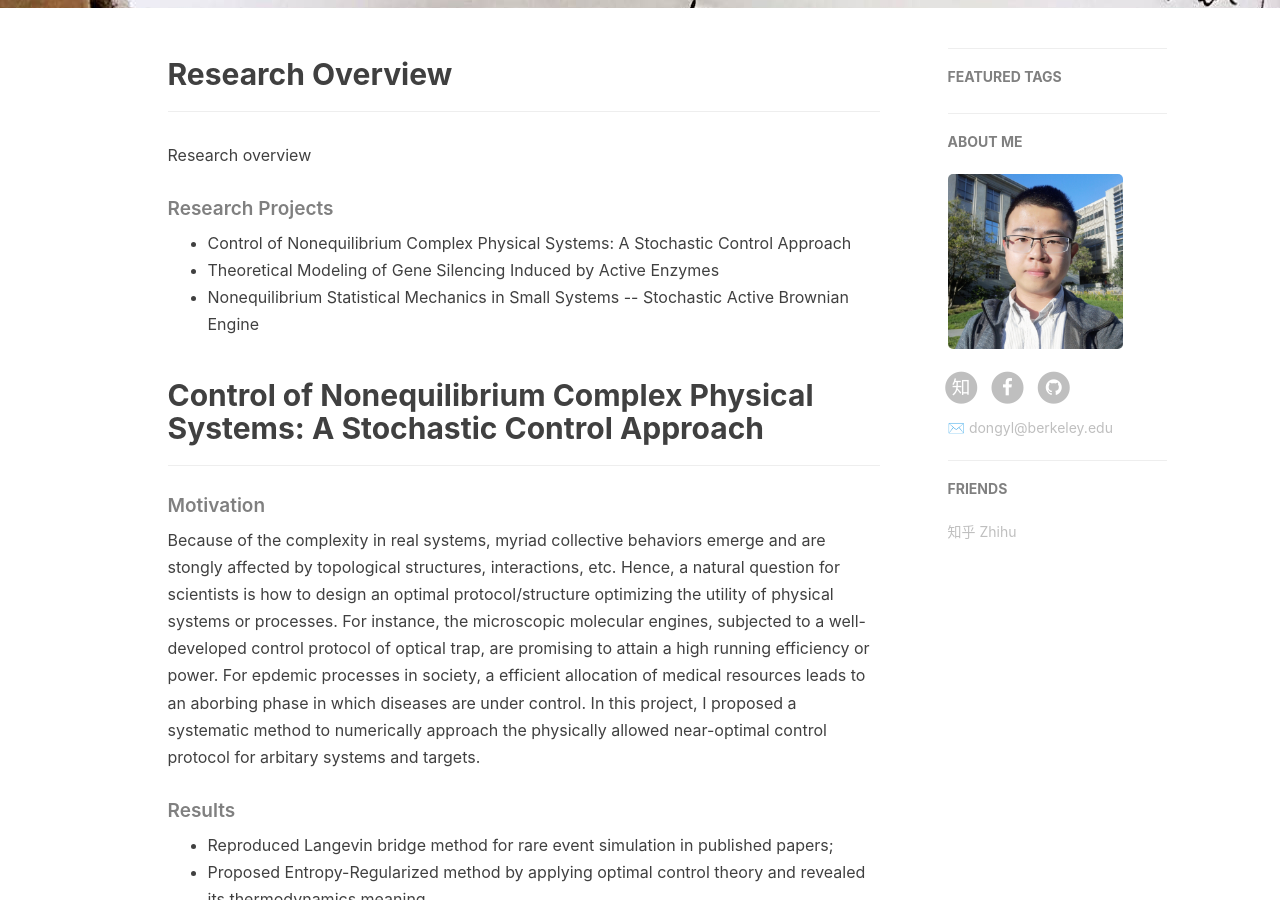
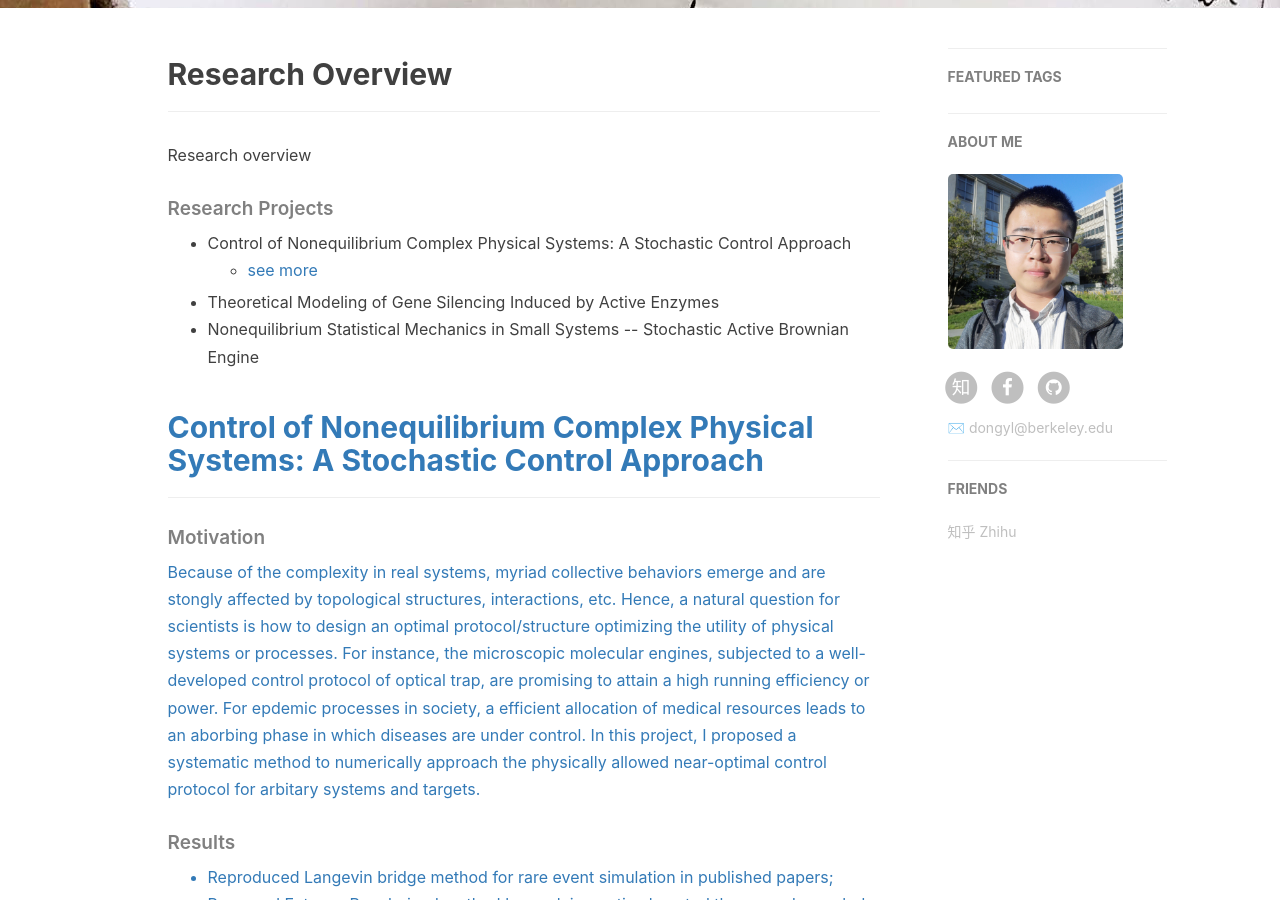
Before and after one commit to dongylaq/dongylaq.github.io, a Jekyll site: the page built from research.html, in a window 1280 px wide and 900 px high, scrolled down 410 px. Built offline with Jekyll 4.4.1, drawn with Linux system fonts in a browser that asks for light colours; nearby versions of some CDN libraries; comment, search, counter and statistics services are not loaded.

Commit message:
Update research.html

```diff
--- a/research.html
+++ b/research.html
@@ -25,13 +25,14 @@ header-img: "img/title.jpeg"
 
     <ul>
         <li>Control of Nonequilibrium Complex Physical Systems: A Stochastic Control Approach</li>
+        <ul><li><a href="#optcontrol-stocont" role="button">see more</a></li></ul>
         <li>Theoretical Modeling of Gene Silencing Induced by Active Enzymes</li>
         <li>Nonequilibrium Statistical Mechanics in Small Systems -- Stochastic Active Brownian Engine</li>
     </ul>
 </div>
 
 <div class="en post-container">
-        <h2>Control of Nonequilibrium Complex Physical Systems: A Stochastic Control Approach</h2>
+        <a name="optcontrol-stocont"><h2>Control of Nonequilibrium Complex Physical Systems: A Stochastic Control Approach</h2>
         <hr class="hr0">
     <h5>Motivation</h5>
     <p>Because of the complexity in real systems, myriad collective behaviors emerge and are stongly affected by topological structures, interactions, etc. Hence, a natural question for scientists is how to design an optimal protocol/structure optimizing the utility of physical systems or processes. For instance, the microscopic molecular engines, subjected to a well-developed control protocol of optical trap, are promising to attain a high running efficiency or power. For epdemic processes in society, a efficient allocation of medical resources leads to an aborbing phase in which diseases are under control. In this project, I proposed a systematic method to numerically approach the physically allowed near-optimal control protocol for arbitary systems and targets.</p>
```
